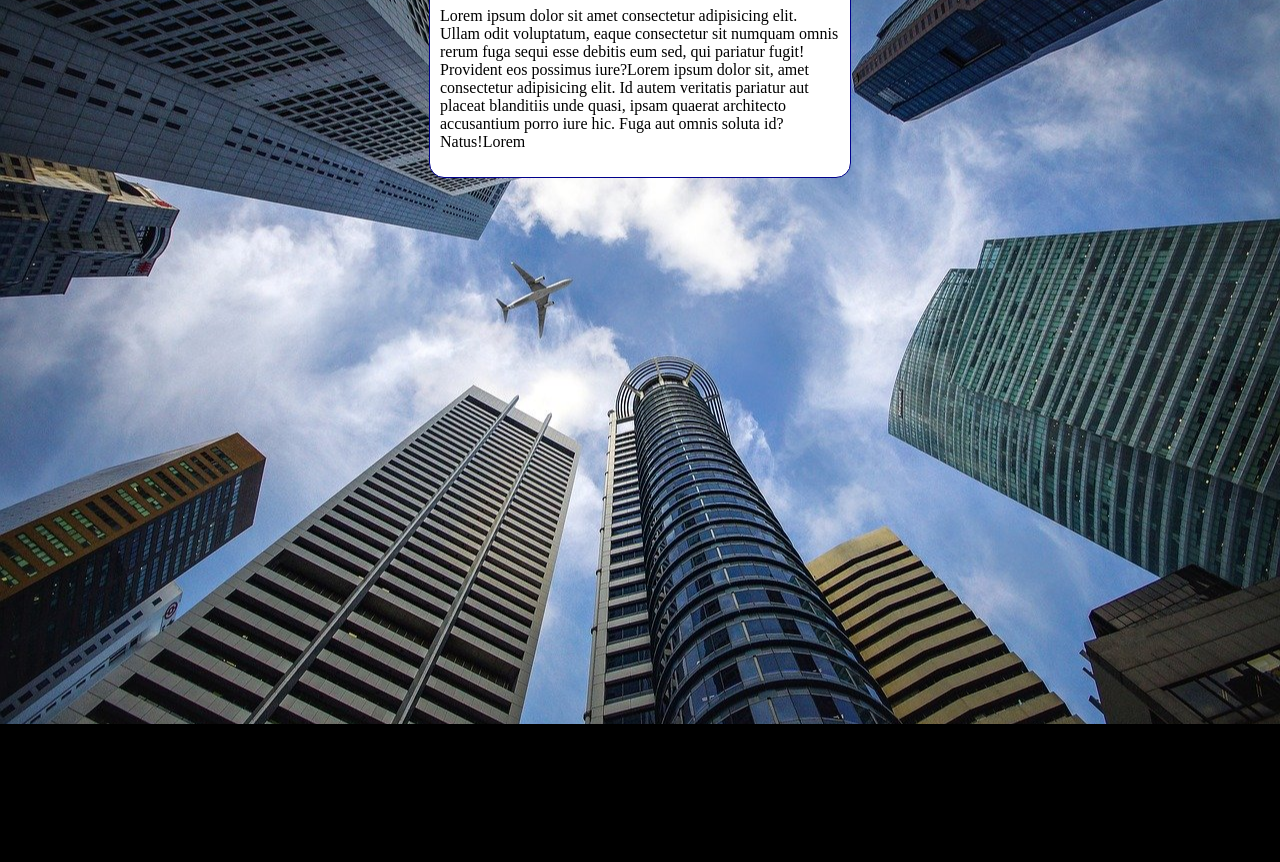
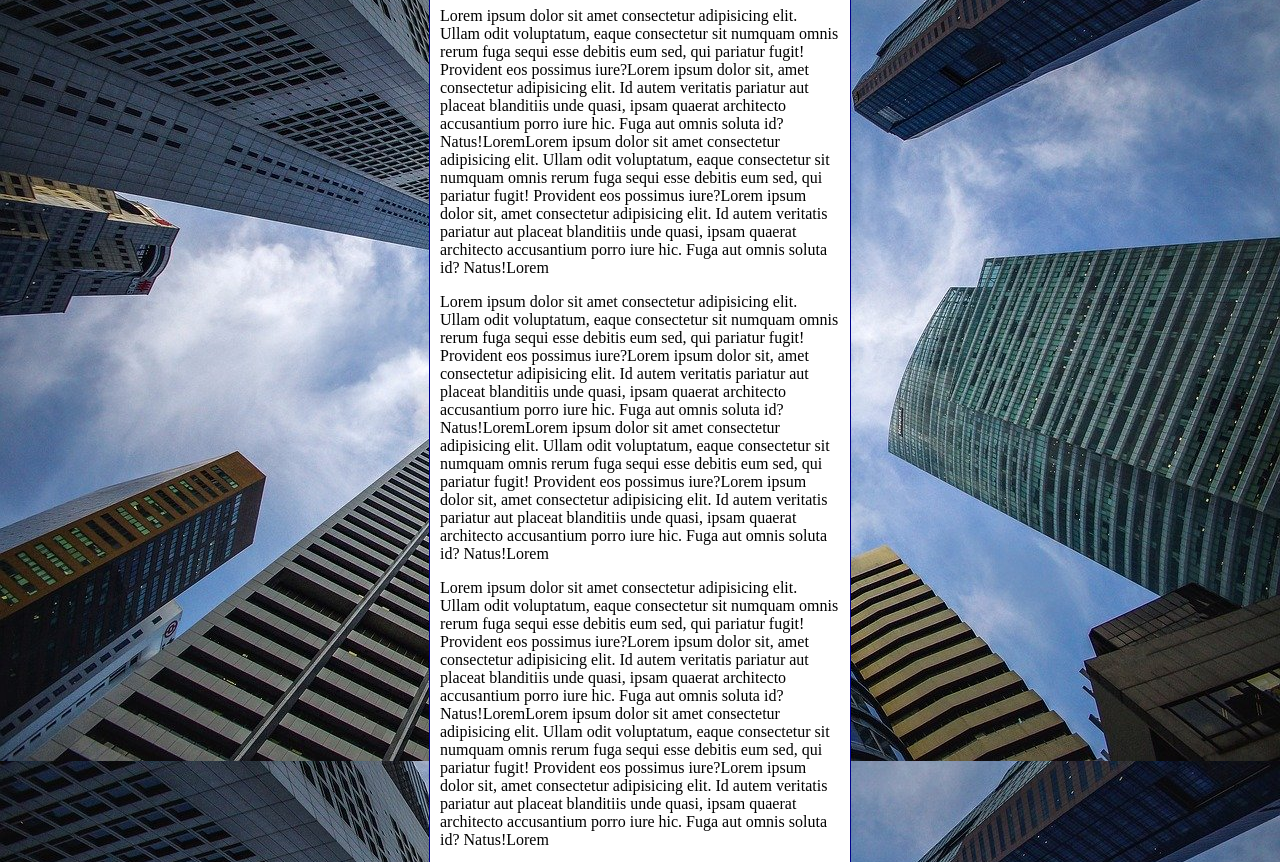
Before and after one commit to swaggyvitu/html-css, a plain HTML site: page exercicios/ex022/fundo006.html in a window 1280 px wide. Shown: the part 92-954 px from the top of the page. Before the commit the page ends 816 px from the top, so only its background shows below. Drawn offline with Linux system fonts and the light colour scheme.

Commit message:
Novo fundo

```diff
--- a/exercicios/ex022/fundo006.html
+++ b/exercicios/ex022/fundo006.html
@@ -3,19 +3,27 @@
 <head>
     <meta charset="UTF-8">
     <meta name="viewport" content="width=device-width, initial-scale=1.0">
-    <title>Document</title>
+    <title>Fundo fixo de tela</title>
     <style>
         body{
             height: 100vh;
-            background-color: black;
+            /* background-color: black;
             background-image: url('imagens/wallpaper002.jpg');
             background-position: center center;
             background-repeat: no-repeat;
             background-size: cover;
+            background-attachment: fixed; */
+
+            /* SHORTHAND - BACKGOUND
+            color > image > position > repeat > [size] > attachement
+            */
+
+            background:black url('imagens/wallpaper002.jpg') center center no-repeat fixed;
+            background-size: cover;
         }
         main{
             background-color: white;
-            width: 400px;
+            max-width: 400px;
             padding: 10px;
             margin: auto;
             border: 1px solid darkblue;
@@ -26,7 +34,12 @@
 <body>
     <main>
         <h1>Teste de Imagem de Fundo</h1>
-        <p>Lorem ipsum dolor sit amet consectetur adipisicing elit. Ullam odit voluptatum, eaque consectetur sit numquam omnis rerum fuga sequi esse debitis eum sed, qui pariatur fugit! Provident eos possimus iure?Lorem ipsum dolor sit, amet consectetur adipisicing elit. Id autem veritatis pariatur aut placeat blanditiis unde quasi, ipsam quaerat architecto accusantium porro iure hic. Fuga aut omnis soluta id? Natus!Lorem</p>
+        <p>Lorem ipsum dolor sit amet consectetur adipisicing elit. Ullam odit voluptatum, eaque consectetur sit numquam omnis rerum fuga sequi esse debitis eum sed, qui pariatur fugit! Provident eos possimus iure?Lorem ipsum dolor sit, amet consectetur adipisicing elit. Id autem veritatis pariatur aut placeat blanditiis unde quasi, ipsam quaerat architecto accusantium porro iure hic. Fuga aut omnis soluta id? Natus!LoremLorem ipsum dolor sit amet consectetur adipisicing elit. Ullam odit voluptatum, eaque consectetur sit numquam omnis rerum fuga sequi esse debitis eum sed, qui pariatur fugit! Provident eos possimus iure?Lorem ipsum dolor sit, amet consectetur adipisicing elit. Id autem veritatis pariatur aut placeat blanditiis unde quasi, ipsam quaerat architecto accusantium porro iure hic. Fuga aut omnis soluta id? Natus!Lorem</p>
+        <p>Lorem ipsum dolor sit amet consectetur adipisicing elit. Ullam odit voluptatum, eaque consectetur sit numquam omnis rerum fuga sequi esse debitis eum sed, qui pariatur fugit! Provident eos possimus iure?Lorem ipsum dolor sit, amet consectetur adipisicing elit. Id autem veritatis pariatur aut placeat blanditiis unde quasi, ipsam quaerat architecto accusantium porro iure hic. Fuga aut omnis soluta id? Natus!LoremLorem ipsum dolor sit amet consectetur adipisicing elit. Ullam odit voluptatum, eaque consectetur sit numquam omnis rerum fuga sequi esse debitis eum sed, qui pariatur fugit! Provident eos possimus iure?Lorem ipsum dolor sit, amet consectetur adipisicing elit. Id autem veritatis pariatur aut placeat blanditiis unde quasi, ipsam quaerat architecto accusantium porro iure hic. Fuga aut omnis soluta id? Natus!Lorem</p>
+        <p>Lorem ipsum dolor sit amet consectetur adipisicing elit. Ullam odit voluptatum, eaque consectetur sit numquam omnis rerum fuga sequi esse debitis eum sed, qui pariatur fugit! Provident eos possimus iure?Lorem ipsum dolor sit, amet consectetur adipisicing elit. Id autem veritatis pariatur aut placeat blanditiis unde quasi, ipsam quaerat architecto accusantium porro iure hic. Fuga aut omnis soluta id? Natus!LoremLorem ipsum dolor sit amet consectetur adipisicing elit. Ullam odit voluptatum, eaque consectetur sit numquam omnis rerum fuga sequi esse debitis eum sed, qui pariatur fugit! Provident eos possimus iure?Lorem ipsum dolor sit, amet consectetur adipisicing elit. Id autem veritatis pariatur aut placeat blanditiis unde quasi, ipsam quaerat architecto accusantium porro iure hic. Fuga aut omnis soluta id? Natus!Lorem</p>
+        <p>Lorem ipsum dolor sit amet consectetur adipisicing elit. Ullam odit voluptatum, eaque consectetur sit numquam omnis rerum fuga sequi esse debitis eum sed, qui pariatur fugit! Provident eos possimus iure?Lorem ipsum dolor sit, amet consectetur adipisicing elit. Id autem veritatis pariatur aut placeat blanditiis unde quasi, ipsam quaerat architecto accusantium porro iure hic. Fuga aut omnis soluta id? Natus!LoremLorem ipsum dolor sit amet consectetur adipisicing elit. Ullam odit voluptatum, eaque consectetur sit numquam omnis rerum fuga sequi esse debitis eum sed, qui pariatur fugit! Provident eos possimus iure?Lorem ipsum dolor sit, amet consectetur adipisicing elit. Id autem veritatis pariatur aut placeat blanditiis unde quasi, ipsam quaerat architecto accusantium porro iure hic. Fuga aut omnis soluta id? Natus!Lorem</p>
+        <p>Lorem ipsum dolor sit amet consectetur adipisicing elit. Ullam odit voluptatum, eaque consectetur sit numquam omnis rerum fuga sequi esse debitis eum sed, qui pariatur fugit! Provident eos possimus iure?Lorem ipsum dolor sit, amet consectetur adipisicing elit. Id autem veritatis pariatur aut placeat blanditiis unde quasi, ipsam quaerat architecto accusantium porro iure hic. Fuga aut omnis soluta id? Natus!LoremLorem ipsum dolor sit amet consectetur adipisicing elit. Ullam odit voluptatum, eaque consectetur sit numquam omnis rerum fuga sequi esse debitis eum sed, qui pariatur fugit! Provident eos possimus iure?Lorem ipsum dolor sit, amet consectetur adipisicing elit. Id autem veritatis pariatur aut placeat blanditiis unde quasi, ipsam quaerat architecto accusantium porro iure hic. Fuga aut omnis soluta id? Natus!Lorem</p>
+        <p>Lorem ipsum dolor sit amet consectetur adipisicing elit. Ullam odit voluptatum, eaque consectetur sit numquam omnis rerum fuga sequi esse debitis eum sed, qui pariatur fugit! Provident eos possimus iure?Lorem ipsum dolor sit, amet consectetur adipisicing elit. Id autem veritatis pariatur aut placeat blanditiis unde quasi, ipsam quaerat architecto accusantium porro iure hic. Fuga aut omnis soluta id? Natus!LoremLorem ipsum dolor sit amet consectetur adipisicing elit. Ullam odit voluptatum, eaque consectetur sit numquam omnis rerum fuga sequi esse debitis eum sed, qui pariatur fugit! Provident eos possimus iure?Lorem ipsum dolor sit, amet consectetur adipisicing elit. Id autem veritatis pariatur aut placeat blanditiis unde quasi, ipsam quaerat architecto accusantium porro iure hic. Fuga aut omnis soluta id? Natus!Lorem</p>
     </main>
 </body>
 </html>
```
